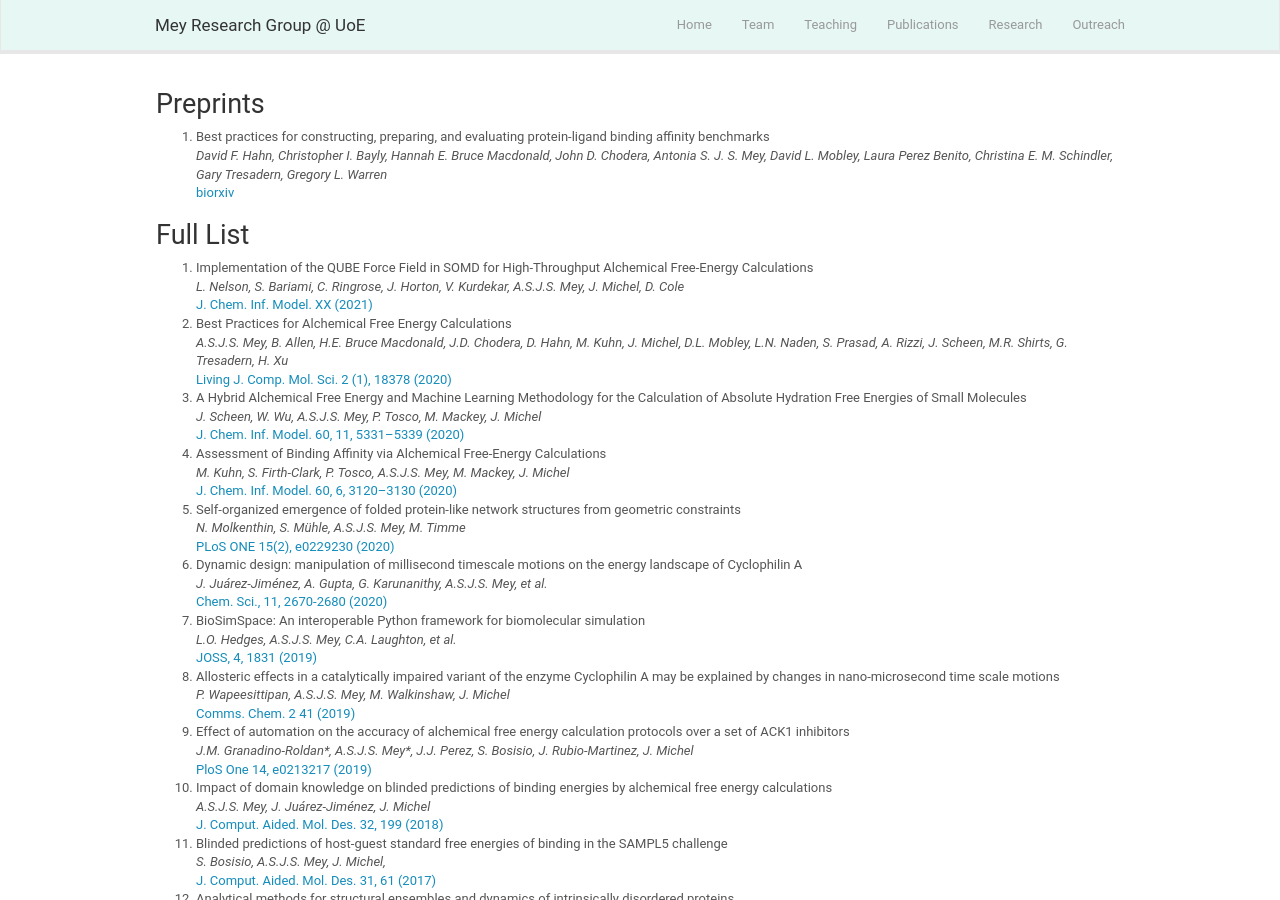
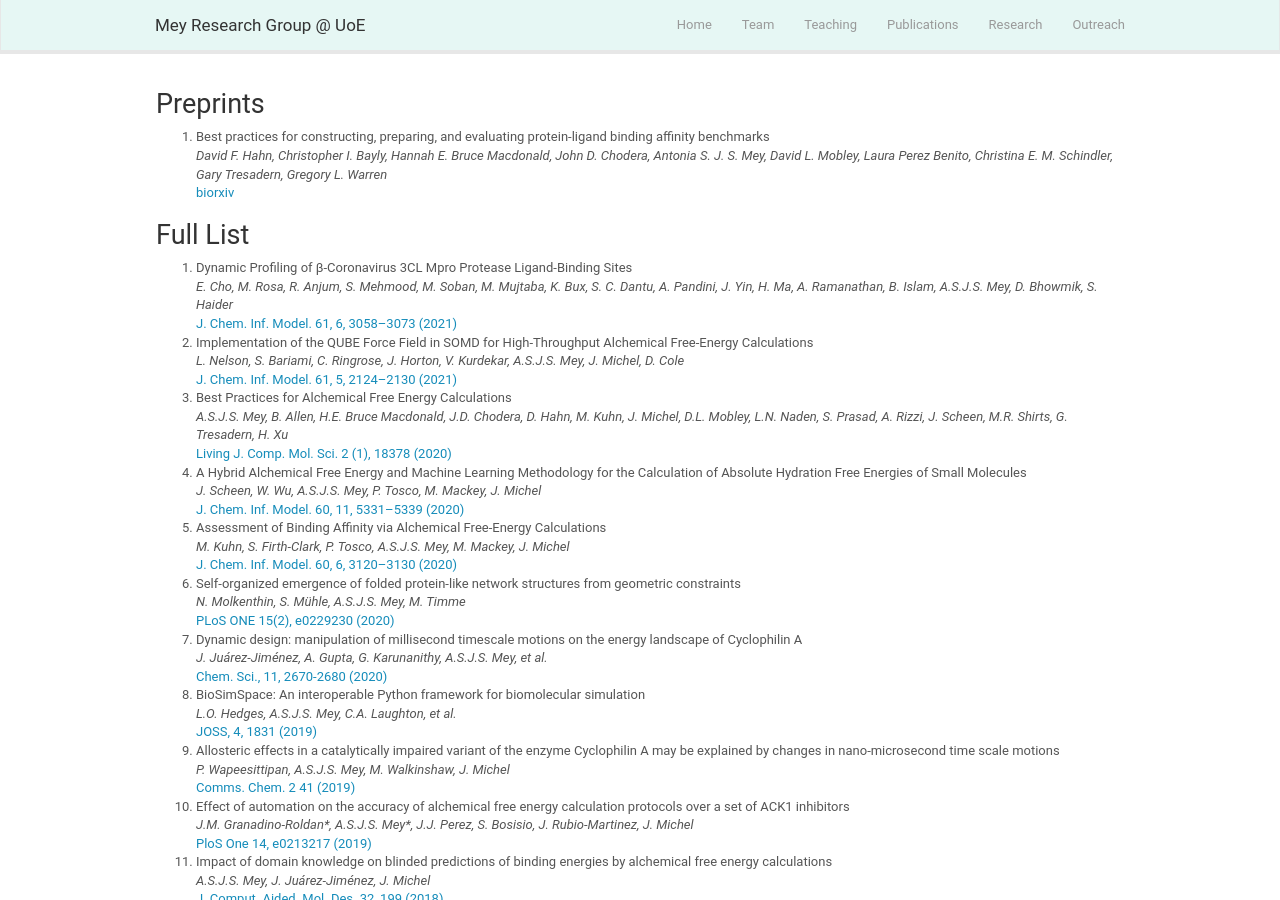
Before and after one commit to mozhu621/intellistream.github.io, a Jekyll site: the page built from _pages/publications.md, in a window 1280 px wide and 900 px high, scrolled down 1007 px. Built offline with Jekyll 4.4.1, drawn with Linux system fonts in a browser that asks for light colours; nearby versions of some CDN libraries.

Commit message:
updated publications

```diff
--- a/_data/publist.yml
+++ b/_data/publist.yml
@@ -1,13 +1,22 @@
+- title: "Dynamic Profiling of β-Coronavirus 3CL Mpro Protease Ligand-Binding Sites"
+  image: xx.png
+  description: Study of binding site stability of different coronavirus main proteases
+  authors:   E. Cho, M. Rosa, R. Anjum, S. Mehmood, M. Soban, M. Mujtaba, K. Bux, S. C. Dantu, A. Pandini, J. Yin, H. Ma, A. Ramanathan, B. Islam, A.S.J.S. Mey, D. Bhowmik, S. Haider
+  link:
+    url: https://pubs.acs.org/doi/abs/10.1021/acs.jcim.1c00449
+    display: J. Chem. Inf. Model. 61, 6, 3058–3073 (2021)
+  highlight: 0
+  news2:
+
 - title: "Implementation of the QUBE Force Field in SOMD for High-Throughput Alchemical Free-Energy Calculations"
   image: xx.png
   description: Implementation of QUBE in BioSimSpace for alchemical free energy calculations.
   authors:   L. Nelson, S. Bariami, C. Ringrose, J. Horton, V. Kurdekar, A.S.J.S. Mey, J. Michel, D. Cole
   link:
     url: https://pubs.acs.org/doi/abs/10.1021/acs.jcim.1c00328
-    display: J. Chem. Inf. Model. XX (2021)
+    display: J. Chem. Inf. Model. 61, 5, 2124–2130 (2021)
   highlight: 0
   news2:
-
 
 - title: "Best Practices for Alchemical Free Energy Calculations"
   image: xx.png
```
